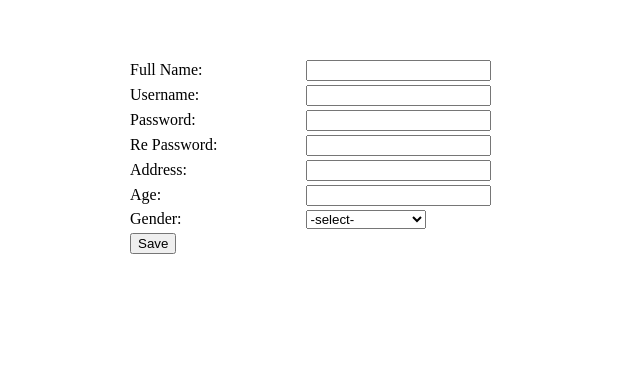
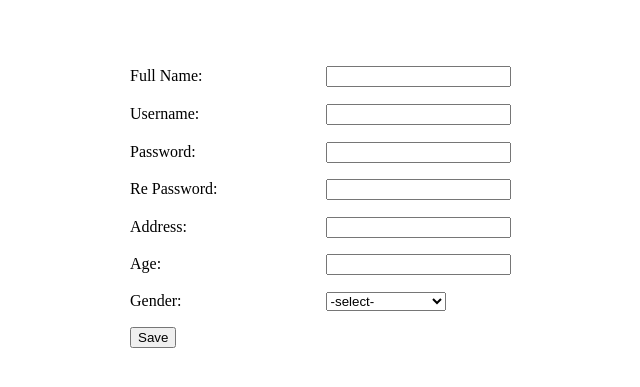
Before and after one commit to mrrajeev29/Mern-Assignment, a plain HTML site: page Task4.html in a window 1280 px wide. Shown: the part 143-530 px from the top of the page, without its empty margins (331-971 px from the left). Drawn offline with Linux system fonts and the light colour scheme.

Commit message:
Update Task4.html

```diff
--- a/Task4.html
+++ b/Task4.html
@@ -7,47 +7,47 @@
 </head>
 <body>
     <form >
-        <table style="margin-left:450px; margin-top:200px;">
+        <table style="margin-left:450px; margin-top:200px; height: 300px;">
             <tr>
                 <td>
                     <label  for="fullname" >Full Name:</label>
-                    <input id="fullname" style="margin-left:100px;" type="text"/>
+                    <input id="fullname" style="margin-left:120px;" type="text"/>
                 </td>
             </tr>
             <tr>
                 <td>
                     <label for="uname">Username:</label>
-                    <input type="text" id="uname" style="margin-left:103px;"/>
+                    <input type="text" id="uname" style="margin-left:123px;"/>
                 </td>
             </tr>
             <tr>
                 <td>
                     <label for="pass">Password:</label>
-                    <input id="pass" type="password" style="margin-left:106px;"/>
+                    <input id="pass" type="password" style="margin-left:126px;"/>
                 </td>
             </tr>
             <tr>
                 <td>
                     <label for="repass">Re Password:</label>
-                    <input type="password" id="repass" style="margin-left:84px;"/>
+                    <input type="password" id="repass" style="margin-left:104px;"/>
                 </td>
             </tr>
             <tr>
                 <td>
                     <label>Address:</label>
-                    <input type="text" style="margin-left:115px;"/>
+                    <input type="text" style="margin-left:135px;"/>
                 </td>
             </tr>
             <tr>
                 <td>
                     <label>Age:</label>
-                    <input type="number" style="margin-left:141px;"/>
+                    <input type="number" style="margin-left:161px;"/>
                 </td>
             </tr>
             <tr>
                 <td>
                     <label>Gender:</label>
-                    <select style="margin-left:120px;">
+                    <select style="margin-left:140px;">
                         <option>-select-</option>
                         <option>Male</option>
                         <option>Female</option>
```
